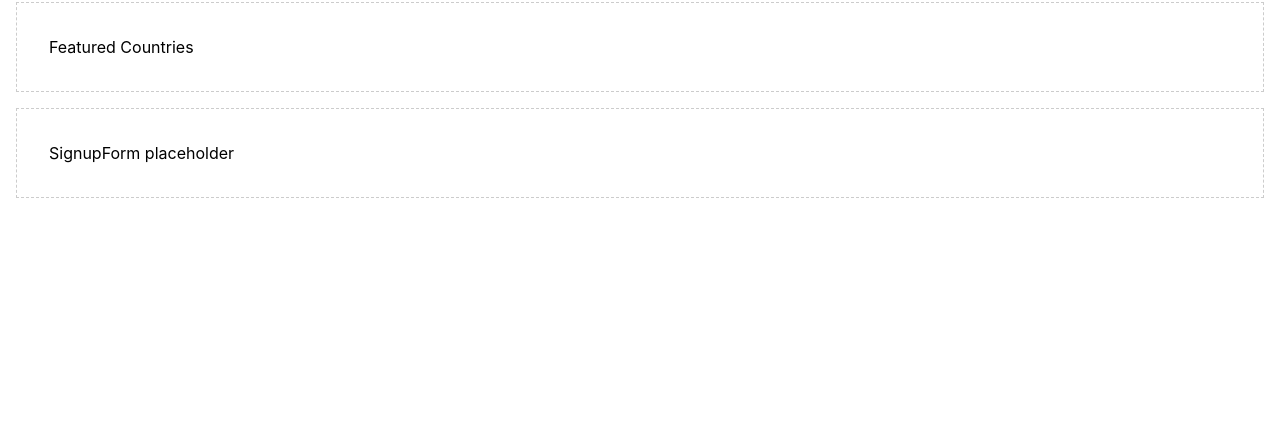
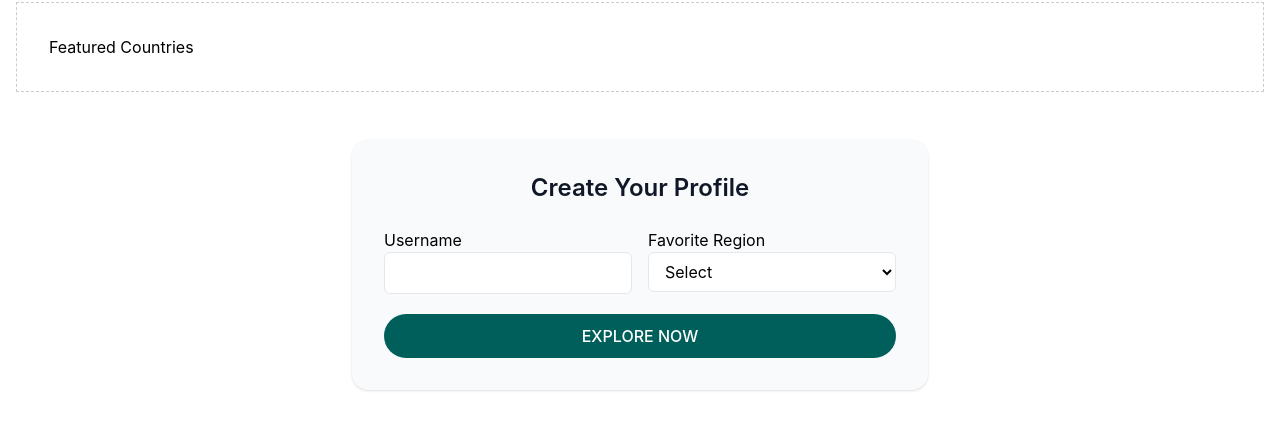
Before and after one commit to VidhyaDivakar/rest-countries-api-react-ts, a React (Vite) app: page / in a window 1280 px wide. Shown: the part 514-944 px from the top of the page. Before the commit the page ends 800 px from the top, so only its background shows below. Built offline with nearby package versions, Linux system fonts and the light colour scheme.

Commit message:
Build signup form with username and region inputs by styling with Tailwind

```diff
--- a/src/components/welcome/SignupForm.tsx
+++ b/src/components/welcome/SignupForm.tsx
@@ -1,9 +1,63 @@
+import { useState } from "react";
+
 export default function Signupform() {
+  const [username, setUsername] = useState("");
+  const [region, setRegion] = useState("");
+
+  const handleSubmit = (e: React.FormEvent<HTMLFormElement>) => {
+    e.preventDefault();
+    console.log(`Username is ${username}, and favorite region is ${region}`);
+  };
+
+  const handleUsernameChange = (e: React.ChangeEvent<HTMLInputElement>) => {
+    setUsername(e.target.value);
+  };
   return (
     <section
-      style={{ padding: "2rem", border: "1px dashed #ccc", margin: "1rem" }}
+      id="signup"
+      className="max-w-xl mx-auto my-12 p-8 bg-gray-50 rounded-2xl shadow-sm"
     >
-      <p>SignupForm placeholder</p>
+      <h2 className="text-2xl font-semibold text-center text-gray-900 mb-6">
+        Create Your Profile
+      </h2>
+      <form onSubmit={handleSubmit} className="flex flex-col gap-5">
+        <div className="grid grid-cols-2 gap-4">
+          <div className="flex flex-col">
+            <label htmlFor="username">Username</label>
+            <input
+              type="text"
+              id="username"
+              value={username}
+              onChange={handleUsernameChange}
+              required
+              className="px-3 py-2 rounded-md bg-white border border-gray-200 focus:outline-none focus:ring-2 focus:ring-teal-600 focus:border-transparent"
+            />
+          </div>
+          <div className="flex flex-col">
+            <label htmlFor="region">Favorite Region</label>
+            <select
+              id="region"
+              value={region}
+              onChange={(e) => setRegion(e.target.value)}
+              required
+              className="px-3 py-2 rounded-md bg-white border border-gray-200 focus:outline-none focus:ring-2 focus:ring-teal-600 focus:border-transparent"
+            >
+              <option value="">Select</option>
+              <option value="Africa">Africa</option>
+              <option value="Americas">Americas</option>
+              <option value="Asia">Asia</option>
+              <option value="Europe">Europe</option>
+              <option value="Oceania">Oceania</option>
+            </select>
+          </div>
+        </div>
+        <button
+          type="submit"
+          className="bg-teal-800 hover:bg-teal-700 text-white font-medium py-2.5 rounded-full transition-colors"
+        >
+          EXPLORE NOW
+        </button>
+      </form>
     </section>
   );
 }
```
